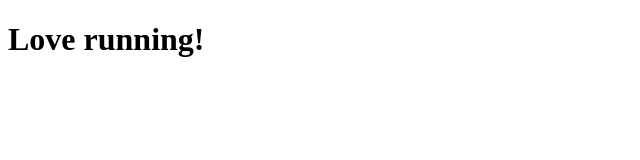
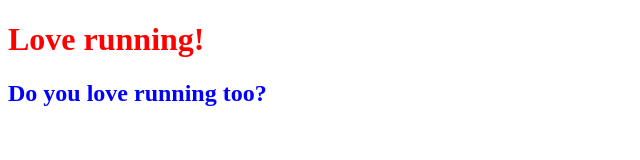
Before and after one commit to naskhan23/Love-Running---Project, a plain HTML site: page index.html in a window 1280 px wide. Shown: the whole page, without its empty margins (0-640 px from the left). Drawn offline with Linux system fonts and the light colour scheme.

Commit message:
origin master

```diff
--- a/css/style.css
+++ b/css/style.css
@@ -0,0 +1,7 @@
+h1{
+  color: red;
+}
+
+h2{
+  color: blue;
+}
--- a/index.html
+++ b/index.html
@@ -9,6 +9,7 @@
 <body>
 
   <h1>Love running! </h1>
+  <h2>Do you love running too?</h2>
 
 </body>
 </html>
```
